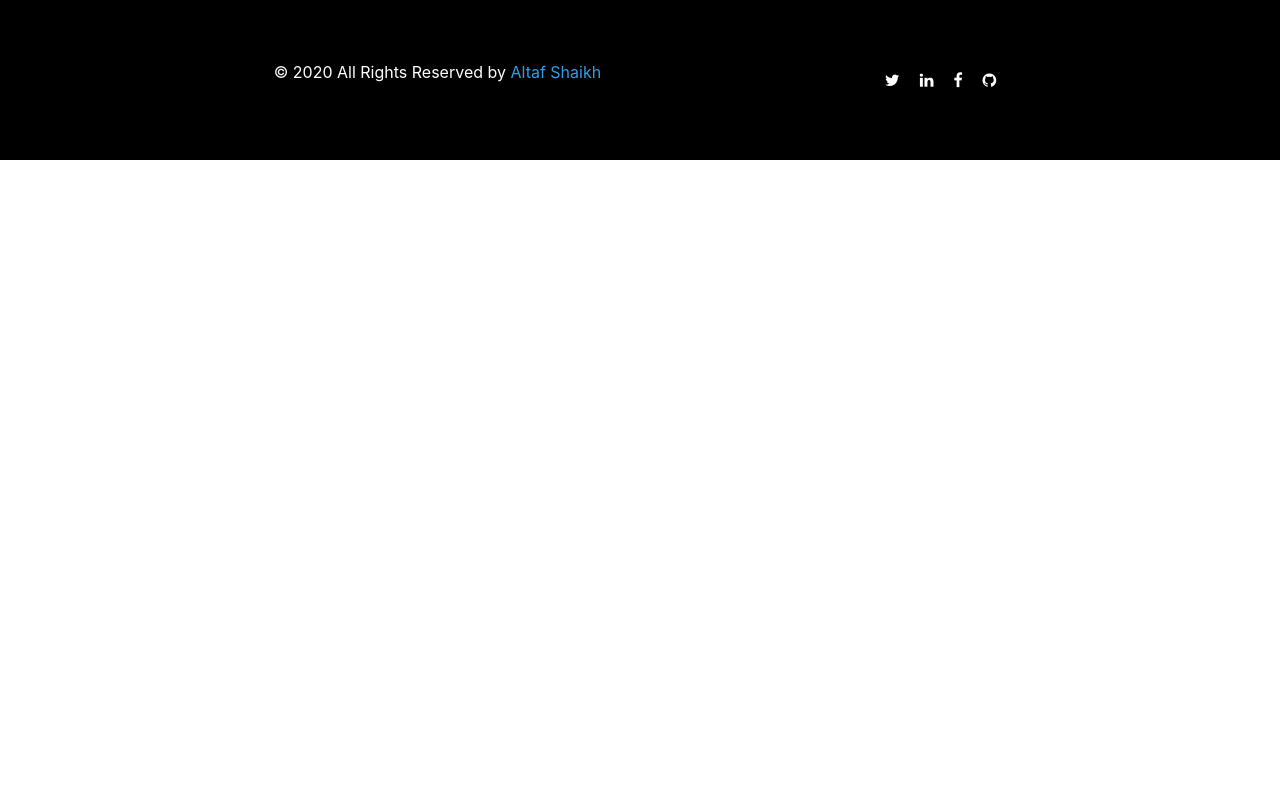
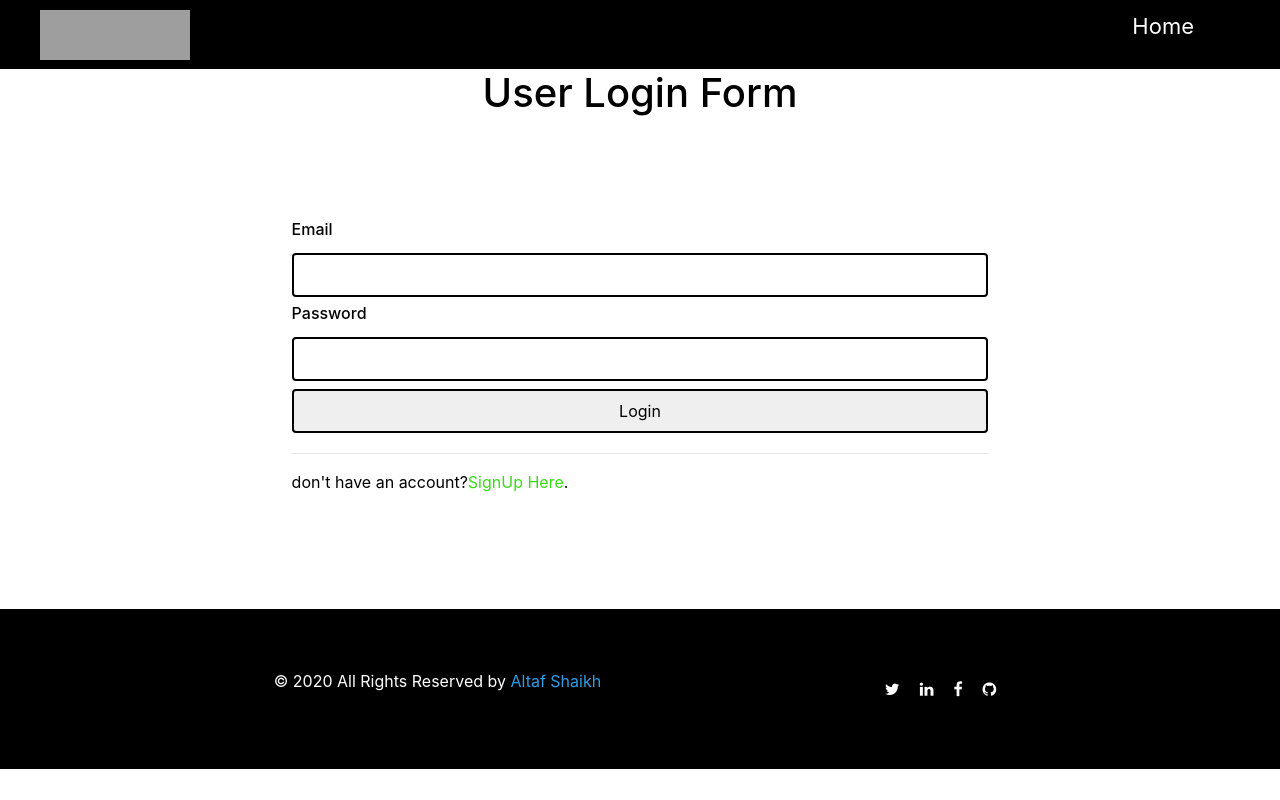
Before and after one commit to altafshaikh/react-blog-frontend-app, a React (Create React App) app: page /login in a window 1280 px wide. Built offline with nearby package versions, Linux system fonts and the light colour scheme; grey boxes are pictures that could not be loaded.

Commit message:
navbar updated

```diff
--- a/src/components/Navbar.jsx
+++ b/src/components/Navbar.jsx
@@ -22,7 +22,7 @@ function Navbar(props) {
               </a>
             </li>
             {props.isLoggedIn ? (
-              <div style={{ display: "inline" }} className="login-content">
+              <>
                 <li className="nav-item">
                   <a className="nav-link" href="/">
                     Blogs
@@ -39,7 +39,7 @@ function Navbar(props) {
                     <i className="fa fa-sign-out" aria-hidden="true"></i>
                   </a>
                 </li>
-              </div>
+              </>
             ) : (
               <li></li>
             )}
--- a/src/routes/router.js
+++ b/src/routes/router.js
@@ -6,6 +6,7 @@ import Home from "../pages/Home";
 import Signup from "../pages/Signup";
 import BlogDetail from "../pages/BlogDetail";
 import CreateBlog from "../pages/CreateBlog";
+import Login from "../pages/Login";
 
 //components
 import Footer from "../components/Footer";
@@ -25,6 +26,7 @@ export default class Router extends Component {
           <Switch>
             <Route path="/" exact component={Home} />
             <Route path="/blog/:id" exact component={BlogDetail} />
+            <Route path="/login" exact component={Login} />
             <Route path="/signup" exact component={Signup} />
             <Route path="/create" exact component={CreateBlog} />
           </Switch>
```
Also changed, not shown: 1 other file (tests, documents, lock files or other folders).
